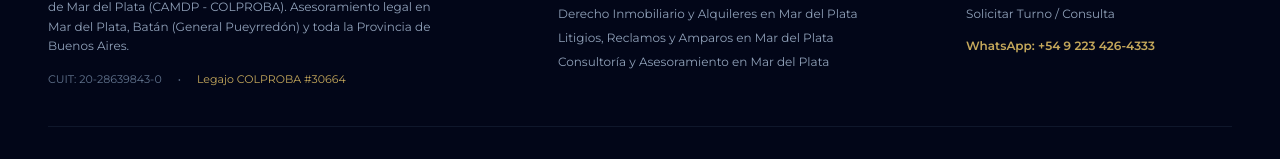
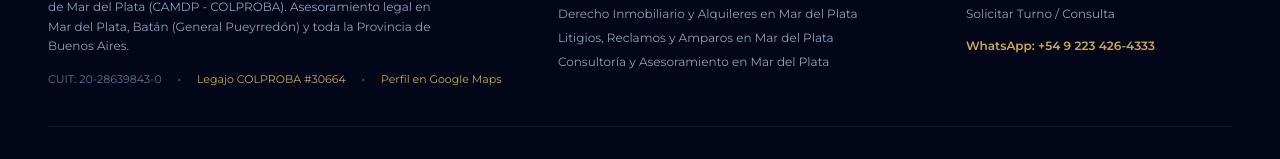
Before and after one commit to VicThorX/barbaricca-lawyer, a Next.js app: page /especialidades/amparos-danos-y-perjuicios-mar-del-plata in a window 1280 px wide. Shown: the part 4531-4690 px from the top of the page. Built offline with nearby package versions, Linux system fonts and the light colour scheme.

Commit message:
feat(seo): link official Google Maps profile in JSON-LD schema, footer, and llms.txt

```diff
--- a/src/app/layout.tsx
+++ b/src/app/layout.tsx
@@ -121,6 +121,7 @@ export default function RootLayout({
         priceRange: "$$",
         taxID: "20-28639843-0",
         foundingDate: "2007-10-25",
+        hasMap: "https://maps.app.goo.gl/tjyAuKWqnY3DRuzS6",
         address: {
           "@type": "PostalAddress",
           addressLocality: "Mar del Plata",
@@ -184,6 +185,7 @@ export default function RootLayout({
           ],
           sameAs: [
             "https://matricula.colproba.org.ar/index.php/consulta/visualizar/30664",
+            "https://maps.app.goo.gl/tjyAuKWqnY3DRuzS6",
           ],
         },
         hasOfferCatalog: {
@@ -213,6 +215,7 @@ export default function RootLayout({
         },
         sameAs: [
           "https://matricula.colproba.org.ar/index.php/consulta/visualizar/30664",
+          "https://maps.app.goo.gl/tjyAuKWqnY3DRuzS6",
         ],
       },
       {
--- a/src/components/sections/Footer.tsx
+++ b/src/components/sections/Footer.tsx
@@ -39,6 +39,15 @@ export default function Footer() {
                 className="text-gold-400 hover:underline"
               >
                 Legajo COLPROBA #30664
+              </a>
+              <span>•</span>
+              <a
+                href="https://maps.app.goo.gl/tjyAuKWqnY3DRuzS6"
+                target="_blank"
+                rel="noopener noreferrer"
+                className="text-gold-400 hover:underline"
+              >
+                Perfil en Google Maps
               </a>
             </div>
           </div>
```
Also changed, not shown: public/llms.txt.
